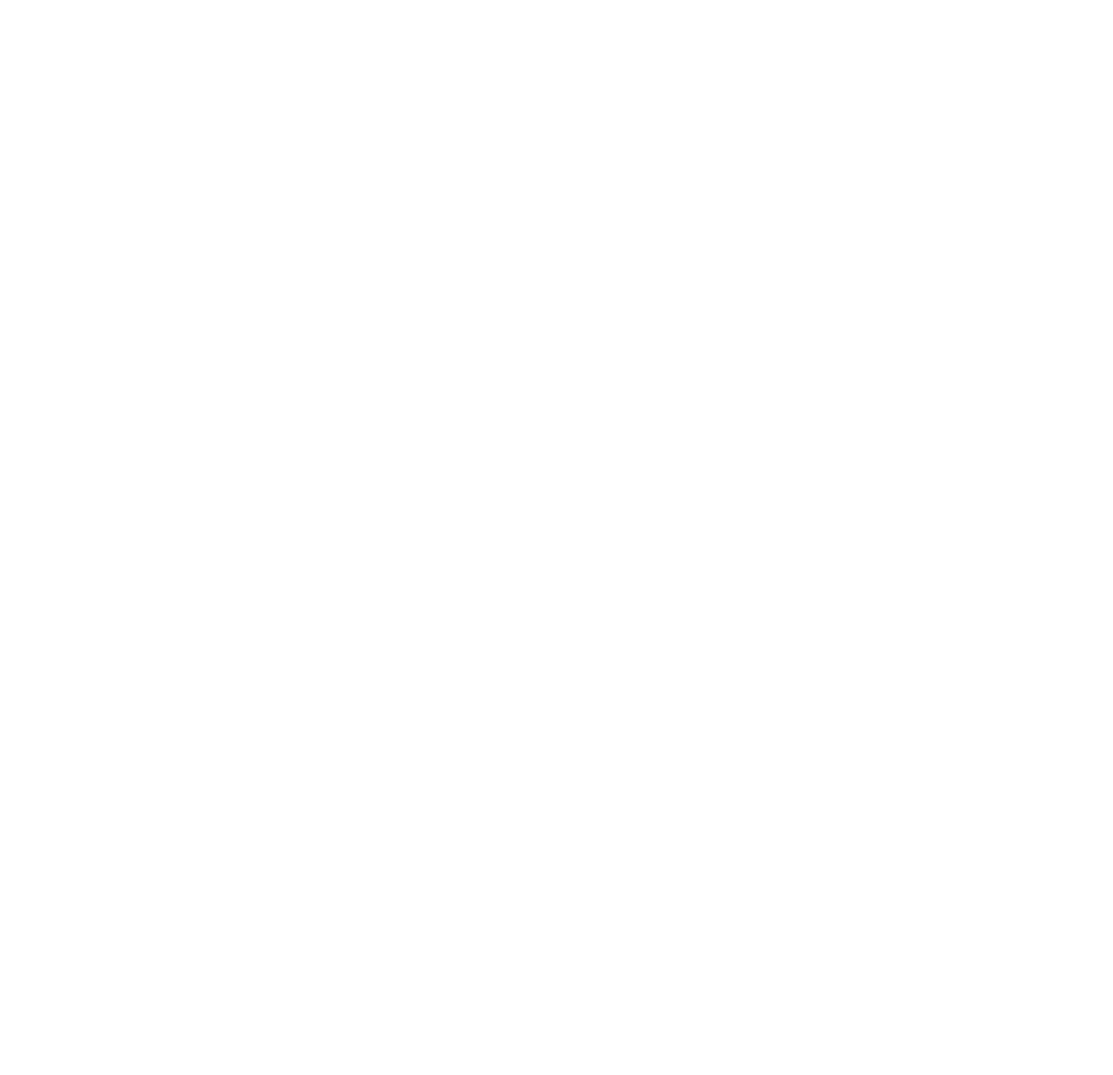
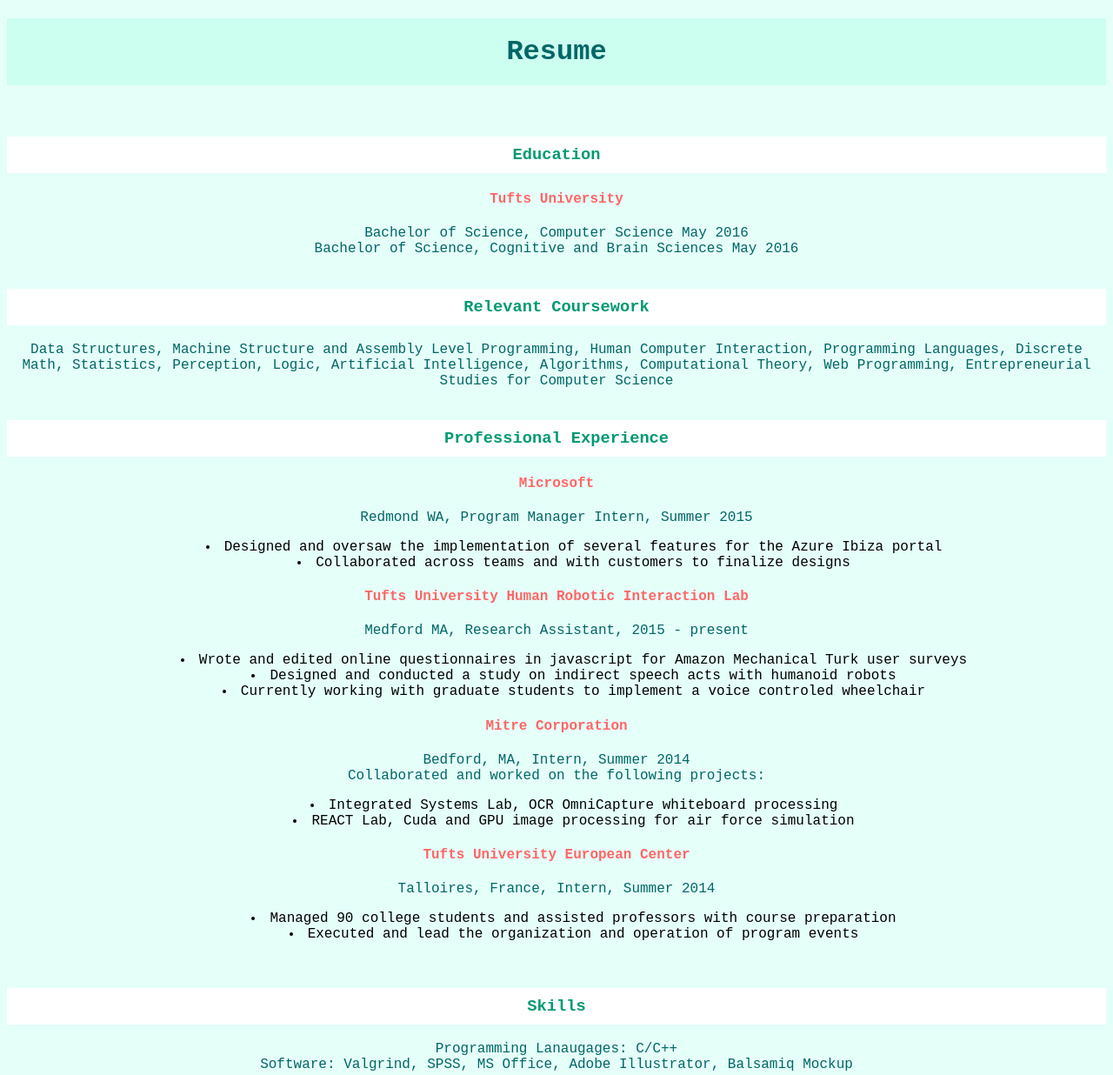
Before and after one commit to m-dragulski/m-dragulski.github.io, a plain HTML site: page resume.html in a window 1280 px wide. Shown: the top 1236 px of the page at 87% size. Before the commit the page ends 800 px from the top, so only its background shows below. Drawn offline with Linux system fonts and the light colour scheme.

Commit message:
portfolio files

```diff
--- /dev/null
+++ b/bio.css
@@ -0,0 +1,36 @@
+body{
+	background-color: #e5fff9;
+}
+
+h1 {color: #006666;
+	font-family: 'Courier New', Courier, 'Lucida Sans Typwriter', 'Lucidia Typwriter', monospace;
+	text-align: center;
+	padding: 20px;
+	background-color: #ccffef;
+	}
+
+h4 {
+	color: #009973;
+	font-family: 'Courier New', Courier, 'Lucida Sans Typwriter', 'Lucidia Typwriter', monospace;
+	text-align: center;
+	}
+
+
+p { margin: 0cm 5cm 5cm 5cm;
+	padding: 30px 30px 30px 30px;
+	background-color: white;
+	border: blue;
+	text-align: center;
+	color: #006666;
+	font-size: 18px;
+	font-family: 'Courier New', Courier, 'Lucida Sans Typwriter', 'Lucidia Typwriter', monospace;
+}
+
+
+img {max-width: 600px;
+	height: auto;
+	display: block;
+    margin-left: auto;
+    margin-right: auto;
+
+	}
--- /dev/null
+++ b/bio.html
@@ -0,0 +1,18 @@
+<!DOCTYPE html>
+
+<html>
+
+<head>
+	<meta charset="UTF-8">
+	<link rel="stylesheet" href="bio.css" >
+	<title> Monika's Bio</title>
+</head>
+
+<body>
+	<h1> Monika Dragulski </h1>
+	<h4> A Short Biography </h4>
+	<img src="11813321_10207491017137015_7265247525767528724_n.jpg" alt="HTML5 Icon"/>
+	<p> I was born on June 11, 1994 in Beverly Massachusetts where I have lived my entire life. Growing up I played basketball, baseball, and soccer which took up most of my free time. I attended Beverly High School and found myself much more interested in the sciences than anything else. After graduating I started attending Tufts University where I am currently studying Computer Science. I have been an avid gamer since my youth which I believe led me to the field that I am studying today. I took my first computer science course the second semester of my freshman year and before the end of the semester I had declared it as my major. I hope to continue learning more about computer science in the future and to come out of college with a good understanding of how computing systems work. </p>
+</body>
+
+</html>
--- /dev/null
+++ b/index.css
@@ -0,0 +1,40 @@
+body{
+	background-color: #ccfff3;
+}
+
+h1 {color: #006666;
+	font-family: 'Courier New', Courier, 'Lucida Sans Typwriter', 'Lucidia Typwriter', monospace;
+	text-align: center;
+	padding: 20px;
+	background-color: #ccffef;
+	}
+
+
+p { margin: 20px 20px 100px 300px;
+	padding: 30px 100px 300px 300px;
+	max-width: 200px;
+	margin-right: auto;
+	background-color: white;
+	border: blue;
+	text-align: center;
+	font-size: 40px;
+	font-family: 'Courier New', Courier, 'Lucida Sans Typwriter', 'Lucidia Typwriter', monospace;
+}
+
+a{
+	color: #006666;
+	padding: 30px;
+	background-color: #ffb3b3;
+}
+
+a.r{
+	padding-bottom: 390px;
+}
+
+
+img {max-width: 400px;
+	height: auto;
+	float: left;
+	padding-left: 150px;
+	padding-top: 25px;
+	}
--- /dev/null
+++ b/resume.css
@@ -0,0 +1,44 @@
+body{
+	background-color: #e5fff9;
+	}
+
+h1 {color: #006666;
+	font-family: 'Courier New', Courier, 'Lucida Sans Typwriter', 'Lucidia Typwriter', monospace;
+	text-align: center;
+	padding: 20px;
+	background-color: #ccffef;
+	}
+
+
+h3{
+	color: #009973;
+	font-family: 'Courier New', Courier, 'Lucida Sans Typwriter', 'Lucidia Typwriter', monospace;
+	text-align: center;
+	padding: 10px 10px 10px 10px;
+	background-color: white;
+	}
+
+h4{
+	font-family: 'Courier New', Courier, 'Lucida Sans Typwriter', 'Lucidia Typwriter', monospace;
+	color: #ff6666;
+	text-align: center;
+}
+
+
+p { margin: 0px;
+	text-align: center;
+	color: #006666;
+	font-family: 'Courier New', Courier, 'Lucida Sans Typwriter', 'Lucidia Typwriter', monospace;
+}
+
+
+ul{
+	text-align: center;
+	list-style-position: inside;
+	font-family: 'Courier New', Courier, 'Lucida Sans Typwriter', 'Lucidia Typwriter', monospace;
+
+}
+
+img {max-width: 600px;
+	height: auto;
+	}
--- a/resume.html
+++ b/resume.html
@@ -0,0 +1,64 @@
+<!DOCTYPE html>
+
+<html>
+
+<head>
+	<meta charset="UTF-8">
+	<link rel="stylesheet" href="resume.css">
+	<title> Monika's Resume </title>
+</head>
+
+<body>
+	<h1> Resume </h1>
+	<br/>
+	<h3>Education </h3>
+		<h4>Tufts University</h4>
+		<p>Bachelor of Science, Computer Science May 2016</p>
+		<p>Bachelor of Science, Cognitive and Brain Sciences May 2016 </p>
+	<br/>
+	<h3> Relevant Coursework </h3>
+		<p> Data Structures, Machine Structure and Assembly Level Programming, Human Computer Interaction, Programming Languages, Discrete Math, Statistics, Perception, Logic, Artificial Intelligence, Algorithms, Computational Theory, Web Programming, Entrepreneurial Studies for Computer Science </p>
+	<br/>
+	<h3>Professional Experience</h3>
+		<h4> Microsoft </h4>
+		<p> Redmond WA, Program Manager Intern, Summer 2015 </p>
+			<ul>
+				<li>Designed and oversaw the implementation of several features for the Azure Ibiza portal </li>
+				<li>Collaborated across teams and with customers to finalize designs</li>
+			</ul>
+		<h4> Tufts University Human Robotic Interaction Lab </h4>
+		<p> Medford MA, Research Assistant, 2015 - present<p>
+			<ul>
+				<li>Wrote and edited online questionnaires in javascript for Amazon Mechanical Turk user surveys </li>
+				<li>Designed and conducted a study on indirect speech acts with humanoid robots</li>
+				<li>Currently working with graduate students to implement a voice controled wheelchair</li>
+			</ul>
+		<h4>Mitre Corporation</h4>
+		<p>Bedford, MA, Intern, Summer 2014</p>
+			<p>Collaborated and worked on the following projects:</p>
+			<ul>
+				<li>Integrated Systems Lab, OCR OmniCapture whiteboard processing </li>
+				<li>REACT Lab, Cuda and GPU image processing for air force simulation</li>
+			</ul>
+		<h4> Tufts University European Center </h4>
+		<p>Talloires, France, Intern, Summer 2014</p>
+			<ul>
+				<li>Managed 90 college students and assisted professors with course preparation</li>
+				<li>Executed and lead the organization and operation of program events</li>
+			</ul>
+	<br/>
+	<h3>Skills</h3>
+		<p>Programming Lanaugages: C/C++ </p>
+		<p>Software: Valgrind, SPSS, MS Office, Adobe Illustrator, Balsamiq Mockup </p>
+	<br/>
+	<h3> Activities </h3>
+		<ul>
+			<li>Tufts University Ski Team, 2012-2015 - Executive Board Member, Coach 2016 </li>
+			<li> Kappa Alpha Theta  Eta Psi Chapter 2013-2014 - Chief Panhellenic Officer</li>
+			<li> Tufts University Club Tennis 2012-2014 </li>
+		</ul>
+		<p> Languges: Fluent in: Romanian, French; Beginner: Chinese </p>
+		<p> Travel: Romania, France, Italy, China, Ecuador, The Galapagos Islands, Costa Rica, England, Ireland, Poland, Belgium </p>
+</body>
+
+</html>
```
Also changed, not shown: index.html (+10 -3 lines), 10628898_724724657581660_4415757083058948224_o.png (added), 11813321_10207491017137015_7265247525767528724_n.jpg (added).
